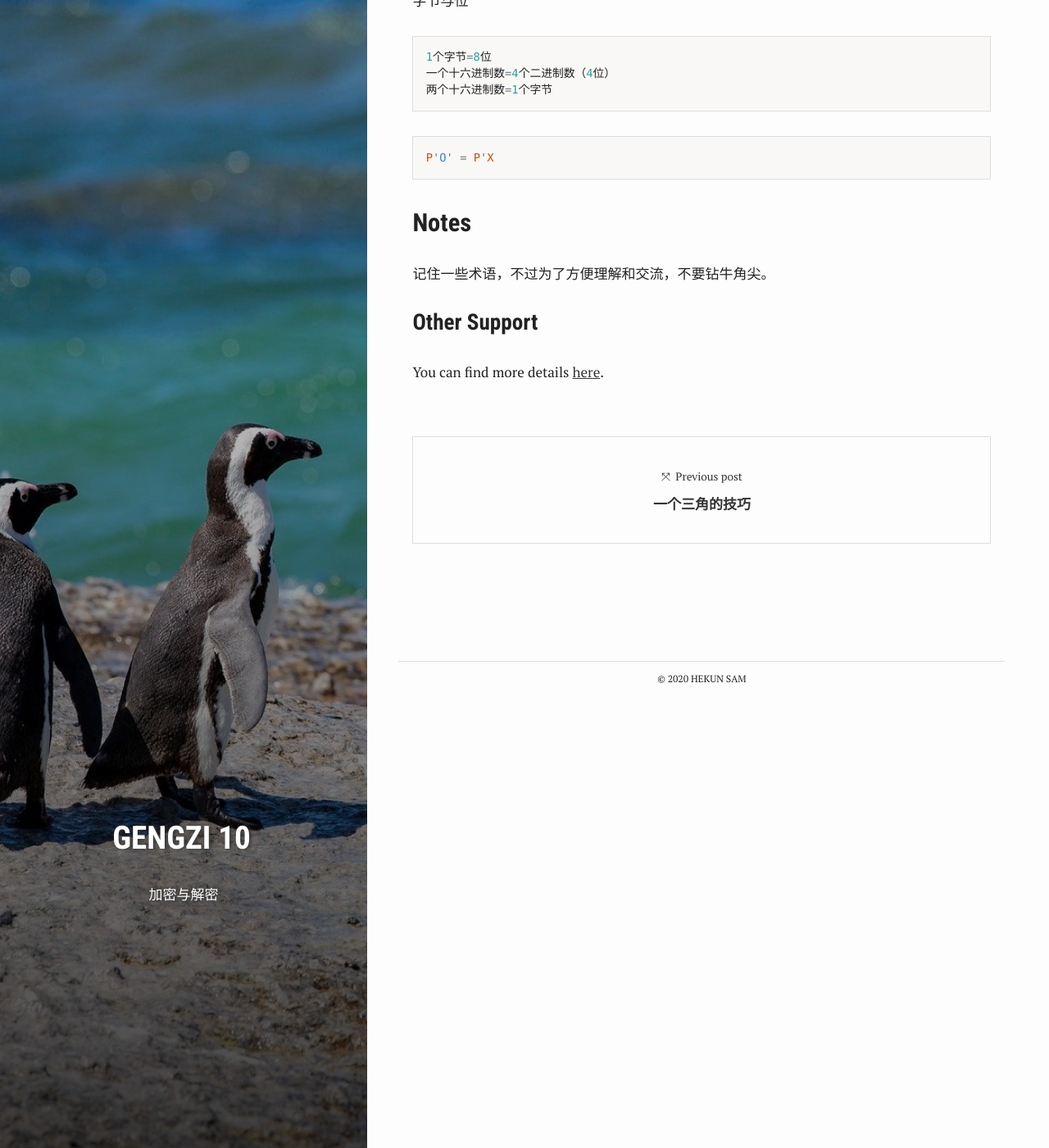
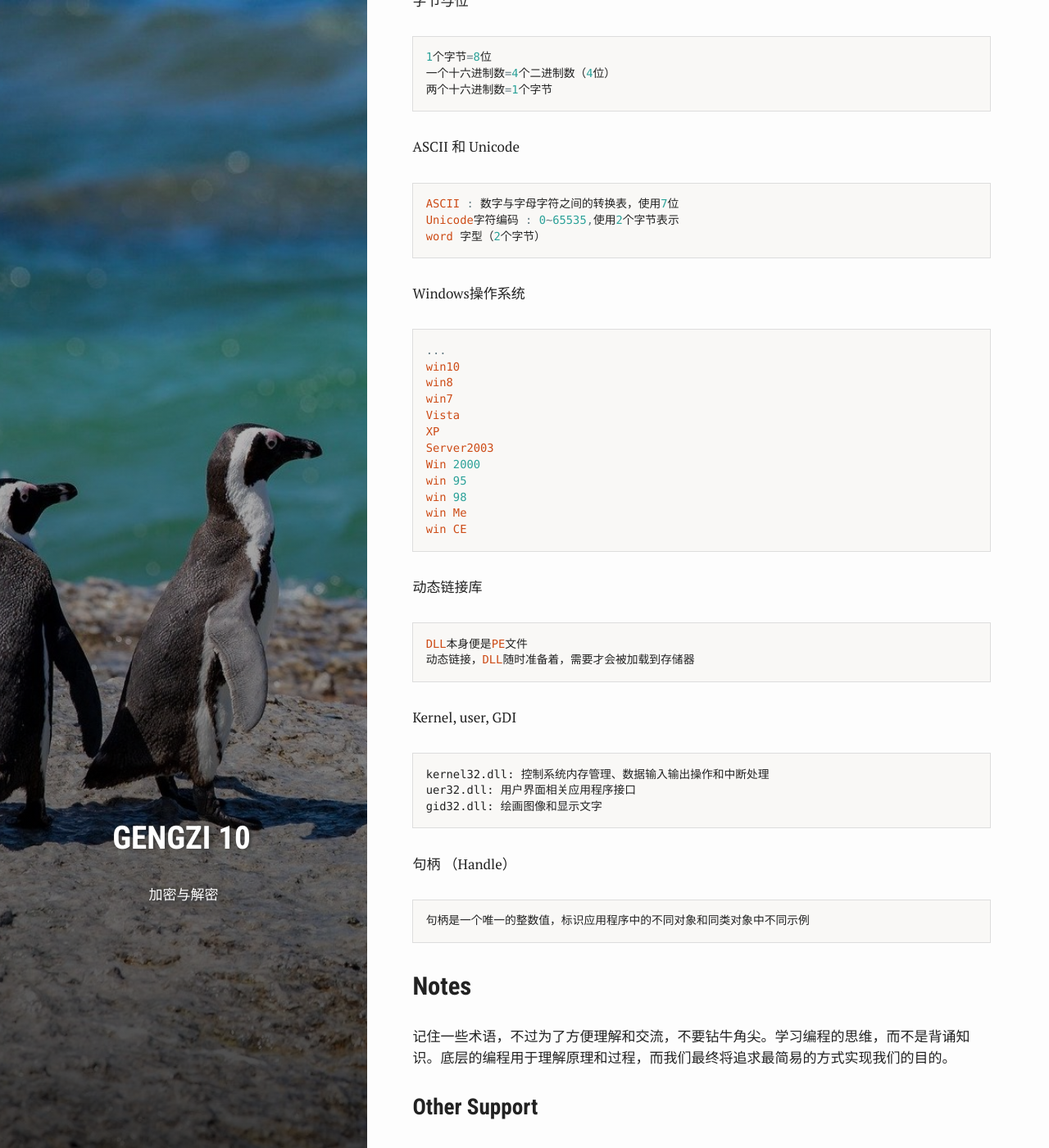
Before and after one commit to yalisandsoso/yalisandsoso.github.io, a Jekyll site: the page built from _posts/2020-10-09-安全系列术语.md, in a window 1280 px wide and 1400 px high, scrolled down 812 px. Shown: the whole window at 82% size. Built offline with Jekyll 4.4.1, drawn with Linux system fonts in a browser that asks for light colours.

Commit message:
no message

````diff
--- a/_posts/2020-10-09-安全系列术语.md
+++ b/_posts/2020-10-09-安全系列术语.md
@@ -42,15 +42,55 @@ Little-Endian: 低位字节存入低地址
 两个十六进制数=1个字节
 ```
 
-
+ASCII 和 Unicode
 
 ```mathematica
-P'O' = P'X
+ASCII : 数字与字母字符之间的转换表，使用7位
+Unicode字符编码 : 0~65535,使用2个字节表示
+word 字型（2个字节）
+```
+
+Windows操作系统
+
+```mathematica
+...
+win10
+win8
+win7
+Vista
+XP
+Server2003
+Win 2000
+win 95
+win 98
+win Me
+win CE
+```
+
+动态链接库
+
+```mathematica
+DLL本身便是PE文件
+动态链接，DLL随时准备着，需要才会被加载到存储器
+```
+
+Kernel, user, GDI
+
+```txt
+kernel32.dll: 控制系统内存管理、数据输入输出操作和中断处理
+uer32.dll: 用户界面相关应用程序接口
+gid32.dll: 绘画图像和显示文字
+```
+
+句柄 （Handle）
+
+```txt
+句柄是一个唯一的整数值，标识应用程序中的不同对象和同类对象中不同示例
 ```
 
 ## Notes
 
-记住一些术语，不过为了方便理解和交流，不要钻牛角尖。
+记住一些术语，不过为了方便理解和交流，不要钻牛角尖。学习编程的思维，而不是背诵知识。底层的编程用于理解原理和过程，而我们最终将追求最简易的方式实现我们的目的。
 
 ### Other Support
 
````
